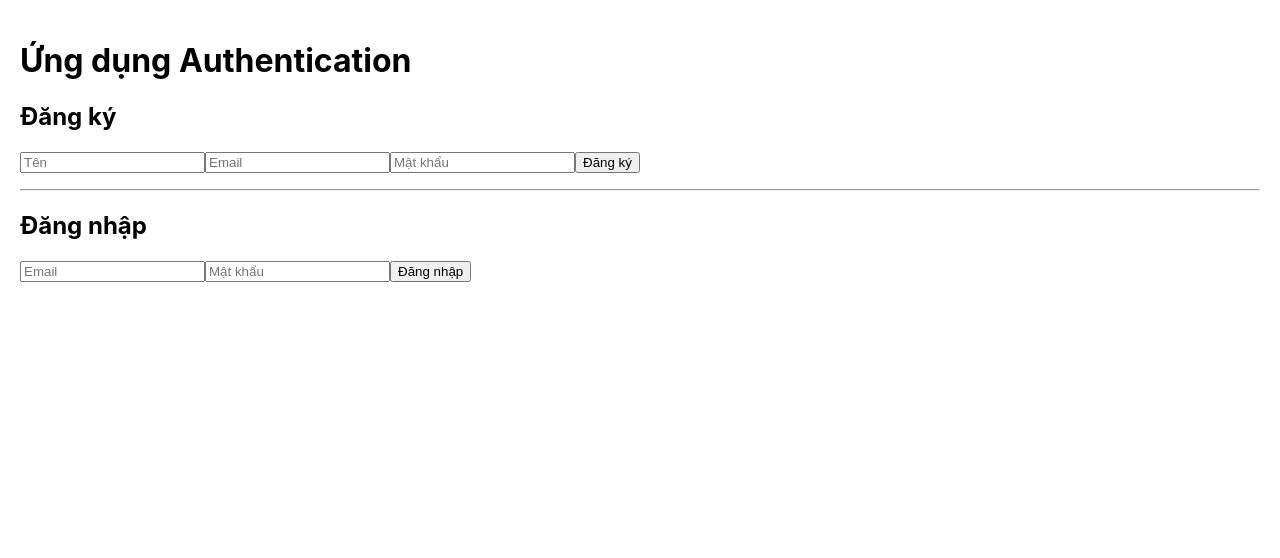
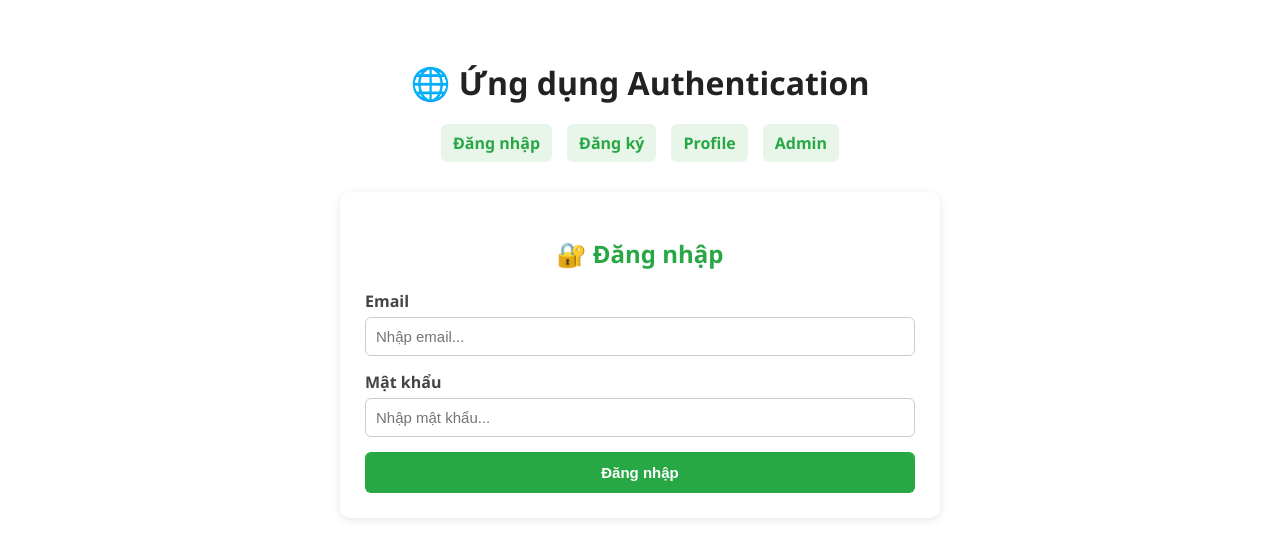
Before and after one commit to NguyenMyTrinh-nmt/group-3-project, a React (Create React App) app in the folder frontend/: page / in a window 1280 px wide. Shown: the top 558 px of the page. Built offline with nearby package versions, Linux system fonts and the light colour scheme.

Commit message:
Hoàn thành Hoạt động 3 - Trang Admin và Profile

```diff
--- a/frontend/package.json
+++ b/frontend/package.json
@@ -10,6 +10,7 @@
     "axios": "^1.12.2",
     "react": "^19.2.0",
     "react-dom": "^19.2.0",
+    "react-router-dom": "^7.9.4",
     "react-scripts": "5.0.1",
     "web-vitals": "^2.1.4"
   },
--- a/frontend/src/App.js
+++ b/frontend/src/App.js
@@ -1,15 +1,81 @@
+import { BrowserRouter as Router, Routes, Route, Link } from "react-router-dom";
 import Signup from "./pages/Signup";
 import Login from "./pages/Login";
+import Profile from "./pages/Profile"; // 👤 Thêm trang Profile
+import Admin from "./pages/Admin";     // 👑 Trang Admin
 
 function App() {
   return (
-    <div style={{ padding: "20px" }}>
-      <h1>Ứng dụng Authentication</h1>
-      <Signup />
-      <hr />
-      <Login />
-    </div>
+    <Router>
+      <div style={styles.container}>
+        <h1 style={styles.title}>🌐 Ứng dụng Authentication</h1>
+
+        {/* 🧭 Thanh điều hướng */}
+        <nav style={styles.nav}>
+          <Link style={styles.link} to="/login">
+            Đăng nhập
+          </Link>
+          <Link style={styles.link} to="/signup">
+            Đăng ký
+          </Link>
+          <Link style={styles.link} to="/profile">
+            Profile
+          </Link>
+          <Link style={styles.link} to="/admin">
+            Admin
+          </Link>
+        </nav>
+
+        {/* 📍 Routes */}
+        <div style={styles.card}>
+          <Routes>
+            <Route path="/signup" element={<Signup />} />
+            <Route path="/login" element={<Login />} />
+            <Route path="/profile" element={<Profile />} />
+            <Route path="/admin" element={<Admin />} />
+            <Route path="*" element={<Login />} />
+          </Routes>
+        </div>
+      </div>
+    </Router>
   );
 }
 
+const styles = {
+  container: {
+    padding: "40px",
+    maxWidth: "600px",
+    margin: "0 auto",
+    fontFamily: "Segoe UI, Arial, sans-serif",
+  },
+  title: {
+    textAlign: "center",
+    color: "#222",
+    marginBottom: "20px",
+    fontWeight: "600",
+  },
+  nav: {
+    display: "flex",
+    justifyContent: "center",
+    gap: "15px",
+    marginBottom: "30px",
+  },
+  link: {
+    textDecoration: "none",
+    color: "#28a745",
+    fontWeight: "bold",
+    fontSize: "16px",
+    padding: "8px 12px",
+    borderRadius: "6px",
+    background: "#e8f5e9",
+    transition: "0.3s",
+  },
+  card: {
+    background: "#fff",
+    padding: "25px",
+    borderRadius: "10px",
+    boxShadow: "0 2px 8px rgba(0,0,0,0.1)",
+  },
+};
+
 export default App;
--- /dev/null
+++ b/frontend/src/pages/Admin.js
@@ -0,0 +1,92 @@
+import { useEffect, useState } from "react";
+import axios from "axios";
+
+export default function Admin() {
+  const [users, setUsers] = useState([]);
+  const [message, setMessage] = useState("");
+
+  // 🧭 Lấy danh sách user
+  useEffect(() => {
+    const token = localStorage.getItem("token");
+    axios
+      .get("http://localhost:5000/users", {
+        headers: { Authorization: `Bearer ${token}` },
+      })
+      .then((res) => setUsers(res.data))
+      .catch(() => setMessage("❌ Không có quyền truy cập hoặc lỗi server"));
+  }, []);
+
+  // 🗑️ Xóa user
+  const handleDelete = (id) => {
+    const token = localStorage.getItem("token");
+    axios
+      .delete(`http://localhost:5000/users/${id}`, {
+        headers: { Authorization: `Bearer ${token}` },
+      })
+      .then(() => {
+        setUsers(users.filter((user) => user._id !== id));
+        setMessage("✅ Đã xóa user thành công");
+      })
+      .catch(() => setMessage("⚠️ Không thể xóa user"));
+  };
+
+  return (
+    <div>
+      <h2 style={styles.title}>👑 Quản lý người dùng (Admin)</h2>
+      {message && <p style={styles.message}>{message}</p>}
+      <table style={styles.table}>
+        <thead>
+          <tr>
+            <th>Tên</th>
+            <th>Email</th>
+            <th>Hành động</th>
+          </tr>
+        </thead>
+        <tbody>
+          {users.map((user) => (
+            <tr key={user._id}>
+              <td>{user.name}</td>
+              <td>{user.email}</td>
+              <td>
+                <button
+                  onClick={() => handleDelete(user._id)}
+                  style={styles.deleteBtn}
+                >
+                  Xóa
+                </button>
+              </td>
+            </tr>
+          ))}
+        </tbody>
+      </table>
+    </div>
+  );
+}
+
+const styles = {
+  title: {
+    textAlign: "center",
+    color: "#28a745",
+    marginBottom: "15px",
+  },
+  message: {
+    textAlign: "center",
+    color: "#d9534f",
+    fontWeight: "bold",
+    marginBottom: "10px",
+  },
+  table: {
+    width: "100%",
+    borderCollapse: "collapse",
+    boxShadow: "0 2px 10px rgba(0,0,0,0.05)",
+  },
+  deleteBtn: {
+    backgroundColor: "#dc3545",
+    color: "white",
+    border: "none",
+    padding: "5px 10px",
+    borderRadius: "5px",
+    cursor: "pointer",
+    fontWeight: "bold",
+  },
+};
--- a/frontend/src/pages/Login.js
+++ b/frontend/src/pages/Login.js
@@ -1,9 +1,11 @@
+import { useState } from "react";
 import axios from "axios";
-import { useState } from "react";
+import { useNavigate } from "react-router-dom";
 
 export default function Login() {
   const [form, setForm] = useState({ email: "", password: "" });
   const [message, setMessage] = useState("");
+  const navigate = useNavigate();
 
   const handleChange = (e) => {
     setForm({ ...form, [e.target.name]: e.target.value });
@@ -14,31 +16,95 @@ export default function Login() {
     try {
       const res = await axios.post("http://localhost:5000/login", form);
       localStorage.setItem("token", res.data.token);
-      setMessage("✅ Đăng nhập thành công!");
+      setMessage("🎉 Đăng nhập thành công!");
+      setTimeout(() => navigate("/profile"), 800);
     } catch (err) {
-      setMessage("❌ Sai email hoặc mật khẩu!");
+      setMessage("⚠️ Sai email hoặc mật khẩu!");
     }
   };
 
   return (
     <div>
-      <h2>Đăng nhập</h2>
-      <form onSubmit={handleSubmit}>
+      <h2 style={styles.title}>🔐 Đăng nhập</h2>
+      {message && <p style={styles.message}>{message}</p>}
+      <form onSubmit={handleSubmit} style={styles.form}>
+        <div style={styles.formGroup}>
+          <label style={styles.label}>Email</label>
           <input
             type="email"
             name="email"
-          placeholder="Email"
+            placeholder="Nhập email..."
+            value={form.email}
             onChange={handleChange}
+            required
+            style={styles.input}
           />
+        </div>
+
+        <div style={styles.formGroup}>
+          <label style={styles.label}>Mật khẩu</label>
           <input
             type="password"
             name="password"
-          placeholder="Mật khẩu"
+            placeholder="Nhập mật khẩu..."
+            value={form.password}
             onChange={handleChange}
+            required
+            style={styles.input}
           />
-        <button type="submit">Đăng nhập</button>
+        </div>
+
+        <button type="submit" style={styles.loginBtn}>
+          Đăng nhập
+        </button>
       </form>
-      <p>{message}</p>
     </div>
   );
 }
+
+const styles = {
+  title: {
+    textAlign: "center",
+    color: "#28a745",
+    marginBottom: "20px",
+  },
+  message: {
+    textAlign: "center",
+    color: "#d9534f",
+    fontWeight: "bold",
+    marginBottom: "15px",
+  },
+  form: {
+    display: "flex",
+    flexDirection: "column",
+    gap: "15px",
+  },
+  formGroup: {
+    display: "flex",
+    flexDirection: "column",
+  },
+  label: {
+    fontWeight: "bold",
+    marginBottom: "5px",
+    color: "#444",
+  },
+  input: {
+    padding: "10px",
+    borderRadius: "6px",
+    border: "1px solid #ccc",
+    fontSize: "15px",
+    outline: "none",
+    transition: "0.3s",
+  },
+  loginBtn: {
+    backgroundColor: "#28a745",
+    color: "white",
+    border: "none",
+    padding: "12px",
+    borderRadius: "6px",
+    cursor: "pointer",
+    fontWeight: "bold",
+    fontSize: "15px",
+    transition: "0.3s",
+  },
+};
--- /dev/null
+++ b/frontend/src/pages/Profile.js
@@ -0,0 +1,126 @@
+import { useEffect, useState } from "react";
+import axios from "axios";
+
+export default function Profile() {
+  const [user, setUser] = useState(null);
+  const [form, setForm] = useState({ name: "", password: "" });
+  const [message, setMessage] = useState("");
+
+  // 🧭 Lấy thông tin user sau khi đăng nhập
+  useEffect(() => {
+    const token = localStorage.getItem("token");
+    axios
+      .get("http://localhost:5000/profile", {
+        headers: { Authorization: `Bearer ${token}` },
+      })
+      .then((res) => {
+        setUser(res.data);
+        setForm({ name: res.data.name, password: "" });
+      })
+      .catch(() => setMessage("⚠️ Token không hợp lệ hoặc hết hạn"));
+  }, []);
+
+  // ✍️ Hàm thay đổi form
+  const handleChange = (e) => {
+    setForm({ ...form, [e.target.name]: e.target.value });
+  };
+
+  // 💾 Hàm cập nhật thông tin
+  const handleUpdate = async (e) => {
+    e.preventDefault();
+    const token = localStorage.getItem("token");
+    try {
+      const res = await axios.put(
+        "http://localhost:5000/profile",
+        form,
+        { headers: { Authorization: `Bearer ${token}` } }
+      );
+      setUser(res.data);
+      setMessage("✅ Cập nhật thông tin thành công!");
+      setForm({ ...form, password: "" });
+    } catch (err) {
+      setMessage("❌ Lỗi khi cập nhật thông tin!");
+    }
+  };
+
+  if (!user) return <p>⏳ Đang tải thông tin...</p>;
+
+  return (
+    <div style={styles.container}>
+      <h2 style={styles.title}>👤 Thông tin cá nhân</h2>
+      {message && <p style={styles.message}>{message}</p>}
+
+      <form onSubmit={handleUpdate} style={styles.form}>
+        <label style={styles.label}>Tên</label>
+        <input
+          type="text"
+          name="name"
+          value={form.name}
+          onChange={handleChange}
+          style={styles.input}
+        />
+
+        <label style={styles.label}>Mật khẩu mới</label>
+        <input
+          type="password"
+          name="password"
+          value={form.password}
+          onChange={handleChange}
+          placeholder="Để trống nếu không đổi"
+          style={styles.input}
+        />
+
+        <button type="submit" style={styles.updateBtn}>
+          Lưu thay đổi
+        </button>
+      </form>
+    </div>
+  );
+}
+
+const styles = {
+  container: {
+    maxWidth: "400px",
+    margin: "0 auto",
+    background: "#f9f9f9",
+    padding: "25px",
+    borderRadius: "10px",
+    boxShadow: "0 2px 8px rgba(0, 0, 0, 0.1)",
+  },
+  title: {
+    textAlign: "center",
+    color: "#28a745",
+    marginBottom: "15px",
+  },
+  message: {
+    textAlign: "center",
+    color: "#d9534f",
+    marginBottom: "10px",
+  },
+  form: {
+    display: "flex",
+    flexDirection: "column",
+    gap: "15px",
+  },
+  label: {
+    fontWeight: "bold",
+    color: "#333",
+  },
+  input: {
+    padding: "10px",
+    borderRadius: "6px",
+    border: "1px solid #ccc",
+    fontSize: "15px",
+  },
+  updateBtn: {
+    backgroundColor: "#28a745",
+    color: "white",
+    padding: "12px",
+    border: "none",
+    borderRadius: "6px",
+    fontSize: "15px",
+    fontWeight: "bold",
+    cursor: "pointer",
+    transition: "0.3s",
+  },
+};
--- a/frontend/src/pages/Signup.js
+++ b/frontend/src/pages/Signup.js
@@ -1,5 +1,5 @@
+import { useState } from "react";
 import axios from "axios";
-import { useState } from "react";
 
 export default function Signup() {
   const [form, setForm] = useState({ name: "", email: "", password: "" });
@@ -14,36 +14,70 @@ export default function Signup() {
     try {
       await axios.post("http://localhost:5000/signup", form);
       setMessage("🎉 Đăng ký thành công!");
+      setForm({ name: "", email: "", password: "" });
     } catch (err) {
-      setMessage("⚠️ Email đã tồn tại hoặc lỗi server!");
+      setMessage("⚠️ Email đã tồn tại hoặc có lỗi!");
     }
   };
 
   return (
     <div>
-      <h2>Đăng ký</h2>
-      <form onSubmit={handleSubmit}>
+      <h2 style={styles.title}>📝 Đăng ký tài khoản</h2>
+      <form onSubmit={handleSubmit} style={styles.form}>
         <input
           type="text"
           name="name"
-          placeholder="Tên"
+          placeholder="Họ tên"
+          value={form.name}
           onChange={handleChange}
+          required
+          style={styles.input}
         />
         <input
           type="email"
           name="email"
           placeholder="Email"
+          value={form.email}
           onChange={handleChange}
+          required
+          style={styles.input}
         />
         <input
           type="password"
           name="password"
           placeholder="Mật khẩu"
+          value={form.password}
           onChange={handleChange}
+          required
+          style={styles.input}
         />
-        <button type="submit">Đăng ký</button>
+        <button type="submit" style={styles.btn}>
+          Đăng ký
+        </button>
       </form>
-      <p>{message}</p>
+      {message && <p style={styles.message}>{message}</p>}
     </div>
   );
 }
+
+const styles = {
+  title: { textAlign: "center", color: "#28a745", marginBottom: "15px" },
+  form: { display: "flex", flexDirection: "column", gap: "10px" },
+  input: {
+    padding: "10px",
+    border: "1px solid #ccc",
+    borderRadius: "6px",
+    outline: "none",
+  },
+  btn: {
+    backgroundColor: "#28a745",
+    color: "#fff",
+    padding: "10px",
+    border: "none",
+    borderRadius: "6px",
+    cursor: "pointer",
+    fontWeight: "600",
+    transition: "0.3s",
+  },
+  message: { marginTop: "10px", textAlign: "center", color: "#555" },
+};
```
Also changed, not shown: 1 other file (tests, documents, lock files or other folders). Lines whose indentation alone changed are shown as unchanged.
